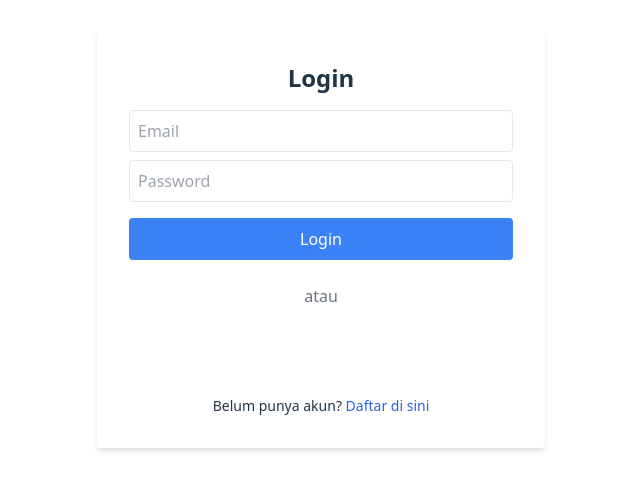
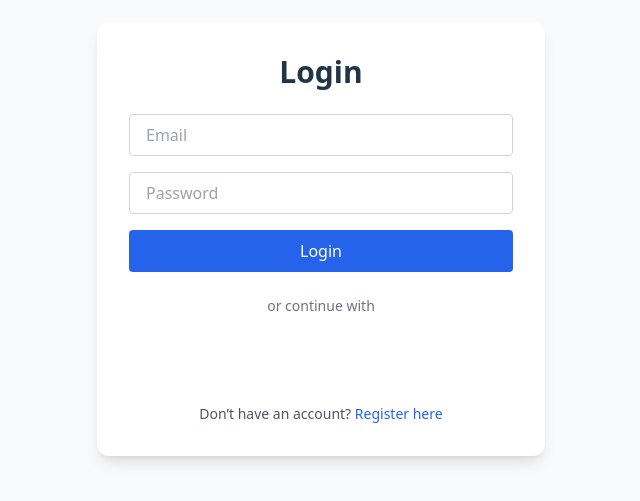
Before and after one commit to rifqiraihan/fullstack_membership, a React (Vite) app in the folder frontend/: page /login in a window 1280 px wide. Shown: the part 161-662 px from the top of the page, without its empty margins (319-959 px from the left). Built offline with nearby package versions, Linux system fonts and the light colour scheme.

Commit message:
fix: login page layout

```diff
--- a/frontend/src/pages/LoginPage.tsx
+++ b/frontend/src/pages/LoginPage.tsx
@@ -1,7 +1,11 @@
 import axios from "axios";
 import { useState } from "react";
 import { useAuth } from "../contexts/AuthContext";
-import { GoogleLogin, GoogleOAuthProvider } from "@react-oauth/google";
+import {
+  GoogleLogin,
+  GoogleOAuthProvider,
+  CredentialResponse,
+} from "@react-oauth/google";
 import { useNavigate } from "react-router-dom";
 
 const LoginPage = () => {
@@ -12,97 +16,103 @@ const LoginPage = () => {
   const [password, setPassword] = useState("");
 
   const [loading, setLoading] = useState(false);
-  const [error, setError] = useState("");
+  const [error, setError] = useState<string | null>(null);
 
   const handleLogin = async () => {
     setLoading(true);
-    setError("");
+    setError(null);
+
     try {
       const res = await axios.post(`${import.meta.env.VITE_API_URL}/auth/login`, {
         email,
         password,
       });
+
       login(res.data.token, res.data.user);
       navigate("/");
     } catch (err: any) {
-      if (err.response?.data?.message) {
-        setError(err.response.data.message);
-      } else {
-        setError("Login gagal. Coba lagi.");
-      }
+      const msg =
+        err?.response?.data?.message || "Login failed. Please try again.";
+      setError(msg);
     } finally {
       setLoading(false);
     }
   };
 
-  const handleGoogleLogin = async (credentialResponse: any) => {
+  const handleGoogleLogin = async (credentialResponse: CredentialResponse) => {
     setLoading(true);
-    setError("");
+    setError(null);
+
     try {
       const res = await axios.post(`${import.meta.env.VITE_API_URL}/auth/google`, {
         credential: credentialResponse.credential,
       });
+
       login(res.data.token, res.data.user);
       navigate("/");
     } catch {
-      setError("Login Google gagal.");
+      setError("Google login failed. Please try again.");
     } finally {
       setLoading(false);
     }
   };
 
   return (
-    <div className="min-h-screen flex items-center justify-center w-full">
-      <div className="bg-white p-8 rounded shadow-md w-full max-w-md">
-        <h2 className="text-2xl font-bold mb-4 text-center">Login</h2>
+    <div className="min-h-screen bg-gray-50 flex items-center justify-center px-4">
+      <div className="bg-white shadow-lg rounded-xl p-8 w-full max-w-md">
+        <h2 className="text-3xl font-bold text-center mb-6">Login</h2>
 
         {error && (
-          <div className="bg-red-100 text-red-700 p-2 rounded mb-4 text-sm">
+          <div className="bg-red-100 text-red-700 text-sm rounded p-3 mb-4">
             {error}
           </div>
         )}
 
+        <div className="space-y-4">
           <input
-          className="w-full border p-2 mb-2 rounded"
+            type="email"
+            className="w-full border bg-white text-black border-gray-300 rounded px-4 py-2 focus:outline-none focus:ring-2 focus:ring-blue-400"
+            placeholder="Email"
             value={email}
             onChange={(e) => setEmail(e.target.value)}
-          placeholder="Email"
             disabled={loading}
           />
           <input
-          className="w-full border p-2 mb-4 rounded"
+            type="password"
+            className="w-full border bg-white text-black border-gray-300 rounded px-4 py-2 focus:outline-none focus:ring-2 focus:ring-blue-400"
+            placeholder="Password"
             value={password}
             onChange={(e) => setPassword(e.target.value)}
-          type="password"
-          placeholder="Password"
             disabled={loading}
           />
+
           <button
             onClick={handleLogin}
             disabled={loading}
-          className="w-full bg-blue-500 text-white py-2 rounded hover:bg-blue-600"
+            className="w-full bg-blue-600 text-white rounded px-4 py-2 font-medium hover:bg-blue-700 transition-colors"
           >
-          {loading ? "Loading..." : "Login"}
+            {loading ? "Logging in..." : "Login"}
           </button>
+        </div>
 
-        <div className="my-6 text-center text-gray-500">atau</div>
+        <div className="my-6 text-center text-sm text-gray-500">or continue with</div>
 
         <GoogleOAuthProvider clientId={import.meta.env.VITE_GOOGLE_CLIENT_ID}>
           <div className="flex justify-center">
             <GoogleLogin
               onSuccess={handleGoogleLogin}
-              onError={() => setError("Google login gagal")}
+              onError={() => setError("Google login failed.")}
             />
           </div>
         </GoogleOAuthProvider>
 
-        <p className="mt-6 text-center text-sm">
-          Belum punya akun?{" "}
+        <p className="mt-6 text-center text-sm text-gray-600">
+          Don’t have an account?{" "}
           <a
             href="/register"
-            className="text-blue-600 hover:underline"
+            className="text-blue-600 hover:underline font-medium"
           >
-            Daftar di sini
+            Register here
           </a>
         </p>
       </div>
```
Lines whose indentation alone changed are shown as unchanged.
